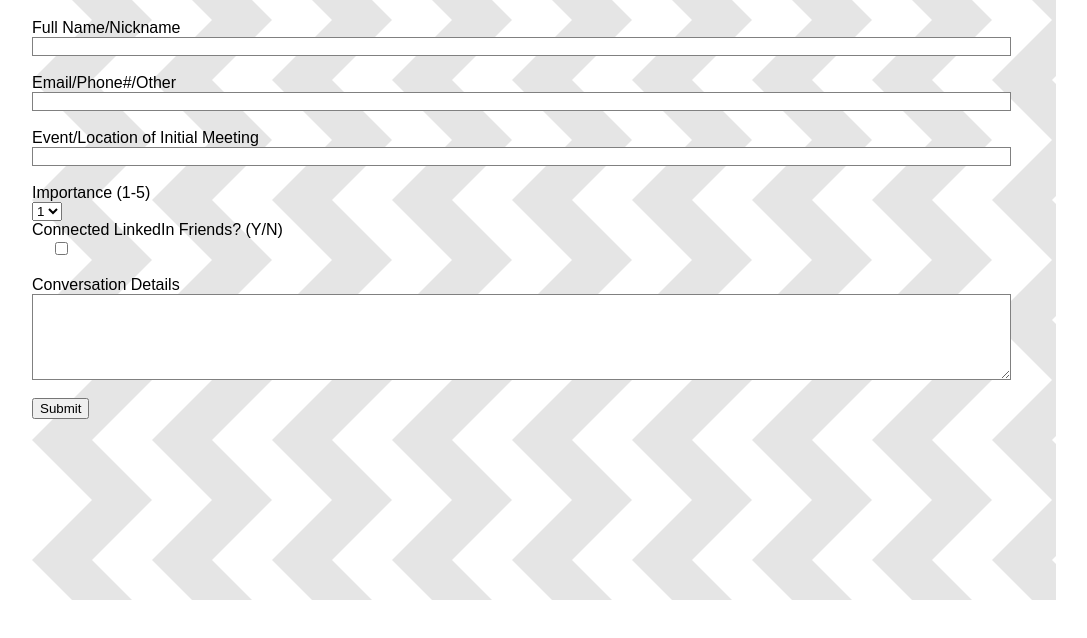
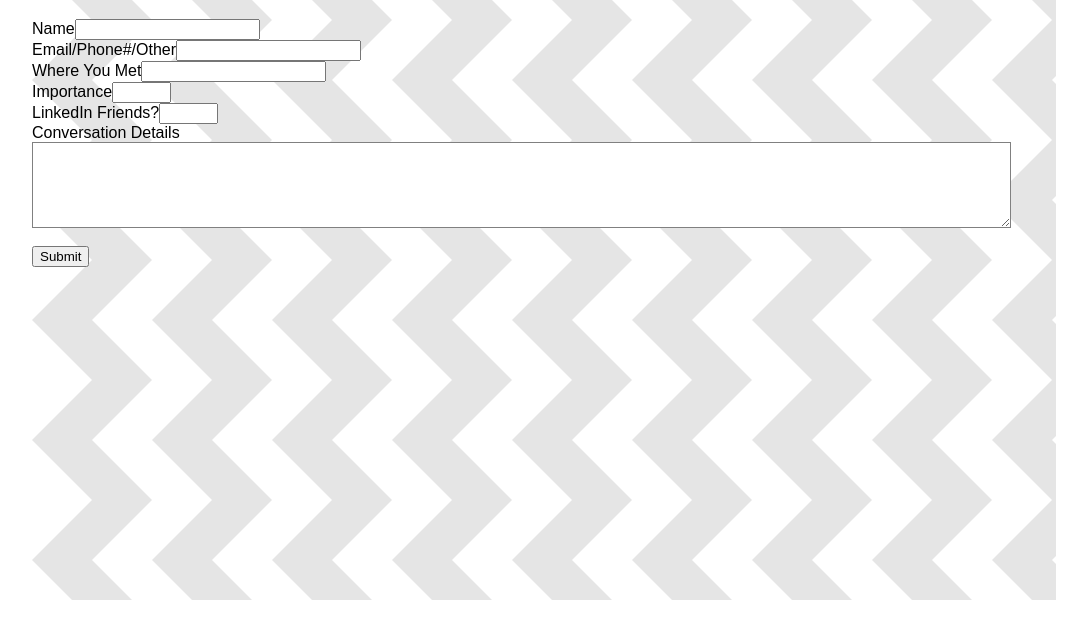
Before and after one commit to obiom123/Remember-Me, a React app: page /editcontact/1 in a window 1280 px wide. Shown: the part 116-754 px from the top of the page, without its empty margins (96-1183 px from the left). Built offline with nearby package versions, Linux system fonts and the light colour scheme; no server answers; sample sign-in values are in the browser's storage; a web font is replaced by a local one.

Commit message:
commit before pull

```diff
--- a/src/App/style.css
+++ b/src/App/style.css
@@ -24,3 +24,8 @@ body {
   text-align: center;
   font-family: 'Charmonman', cursive;
 }
+
+.all-form-container{
+  width: 100%;
+  height: 100vh;
+}
--- a/src/EditContactPage/index.js
+++ b/src/EditContactPage/index.js
@@ -80,30 +80,23 @@ export default class EditContactPage extends Component {
       <div className="edit-form-container">
         <h1>Edit Contact Page</h1>
         <form className="all-form-containers" onSubmit={this.onSubmit}>
-        <form className="form-addContact all-form-containers" onSubmit={this.onSubmit}></form>
-          <label htmlFor="input-name" className="add-label add-name-label">Full Name/Nickname</label>
-          <input id="input-name" className="add-input name" type="text" name="name" onChange={this.onInputChange} />
+          <label className="edit-label edit-name-label">Name</label>
+          <input className="edit-input name" type="text" name="name" value={this.state.name} onChange={this.onInputChange} />
           <br></br>
-          <label htmlFor="input-ContactInfo" className="add-label add-contactInfo-label">Email/Phone#/Other</label>
-          <input id="input-ContactInfo" className="add-input inputContactInfo" type="text" name="contactInfo" onChange={this.onInputChange} />
+          <label className="edit-label edit-contactInfo-label">Email/Phone#/Other</label>
+          <input className="inputContactInfo" type="text" name="contactInfo" value={this.state.contactInfo} onChange={this.onInputChange} />
           <br></br>
-          <label htmlFor="input-WhereYouMet" className="add-label add-contactWhereYouMet-label">Event/Location of Initial Meeting</label>
-          <input id="input-WhereYouMet" className="add-input inputWhereYouMet" type="text" name="whereYouMet" onChange={this.onInputChange} />
+          <label className="edit-label edit-contactWhereYouMet-label">Where You Met</label>
+          <input className="inputWhereYouMet" type="text" name="whereYouMet" value={this.state.whereYouMet} onChange={this.onInputChange} />
           <br></br>
-          <label htmlFor="input-Importance" className="add-label add-contactImportance-label">Importance (1-5)</label>
-          <select className="dropdown importancce-dropdown" name="importance" value={this.state.importance} onChange={this.onInputChange} >
-          <option value="1">1</option>
-          <option value="2">2</option>
-          <option value="3">3</option>
-          <option value="4">4</option>
-          <option value="5">5</option>
-          </select>
+          <label className="edit-label edit-contactImportance-label">Importance</label>
+          <input className="inputImportance" type="text" name="importance" value={this.state.importance} onChange={this.onInputChange} />
           <br></br>
-          <label htmlFor="input-LinkedInFriends" className="add-label add-LinkedInFriends-label">Connected LinkedIn Friends? (Y/N)</label>
-          <input id="input-LinkedInFriends" className="add-input inputLinkedInFriends" type="checkbox" name="linkedInFriends" onChange={this.onInputChange} />
+          <label className="edit-label edit-LinkedInFriends-label">LinkedIn Friends?</label>
+          <input className="inputLinkedInFriends" type="text" name="linkedInFriends" value={this.state.linkedInFriends} onChange={this.onInputChange} />
           <br></br>
-          <label className="add-label add-ConversationDetails-label">Conversation Details</label>
-          <textarea className="inputConversationDetails" name="conversationDetails" onChange={this.onInputChange} rows="10" cols="60"/>
+          <label className="edit-label edit-ConversationDetails-label">Conversation Details</label>
+          <textarea className="inputConversationDetails" name="conversationDetails" value={this.state.conversationDetails} onChange={this.onInputChange} rows="10" cols="60"/>
           <br></br>
           <button onClick={this.editContact}>Submit</button>
         </form>
```
